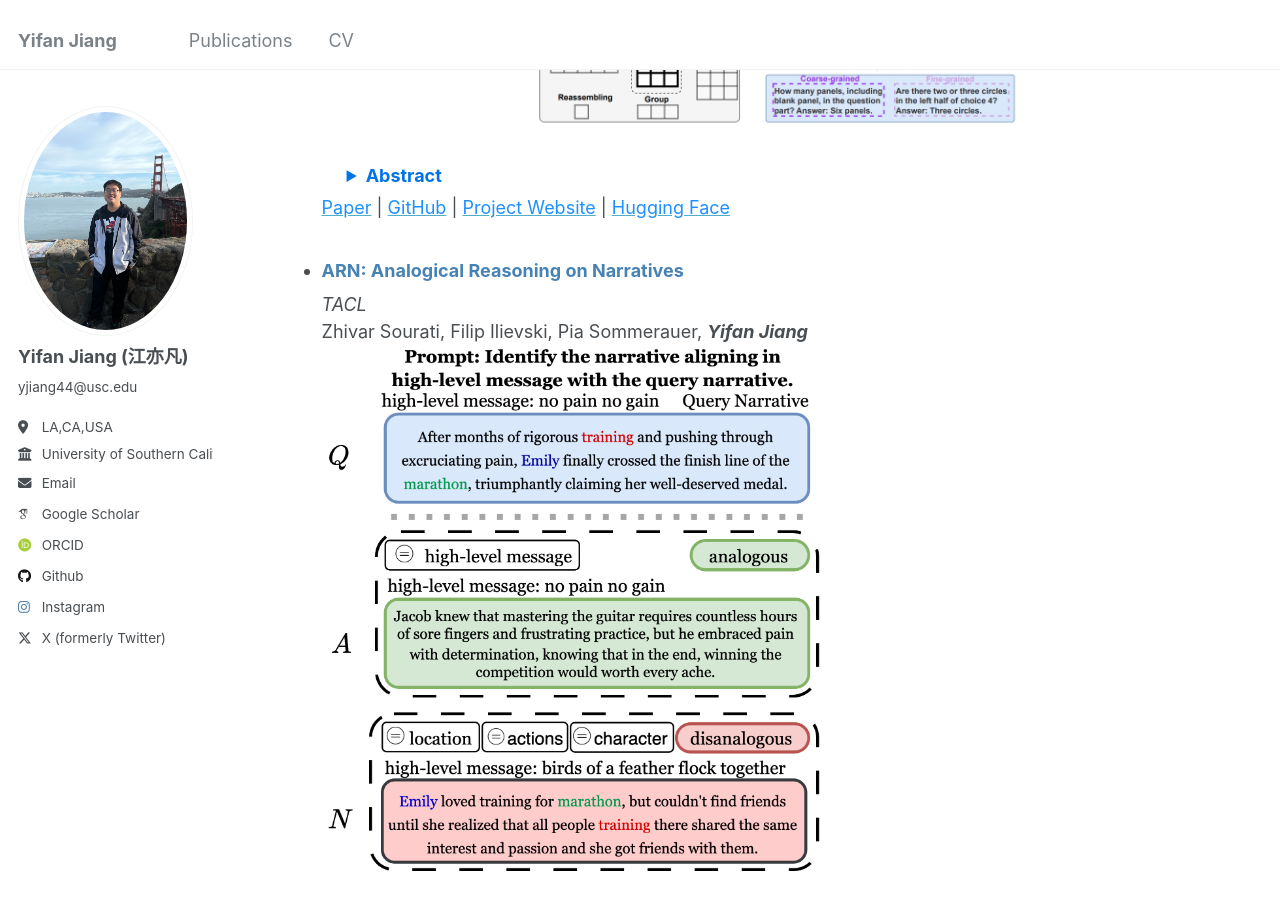
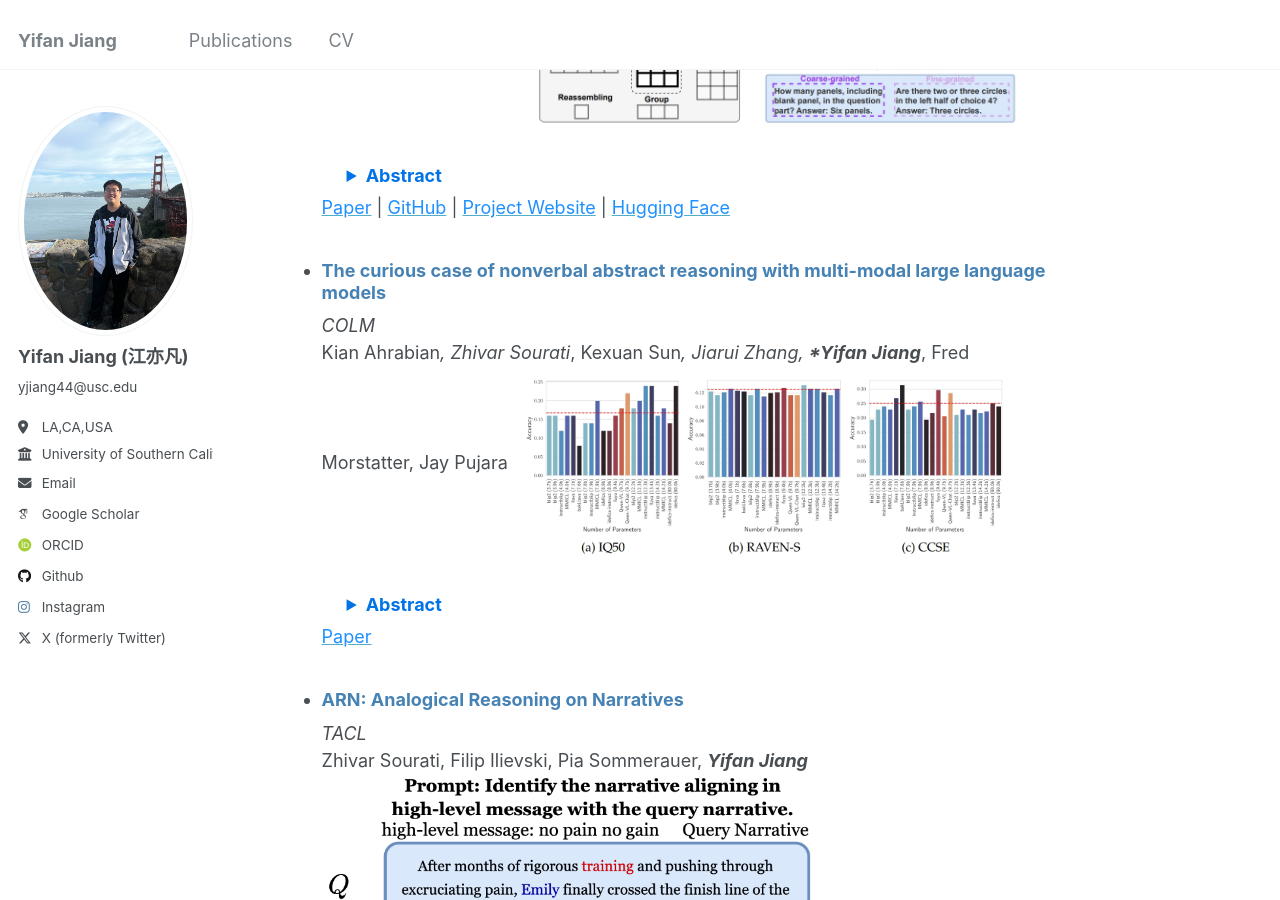
Before and after one commit to yifanJIANG-921/yifanJIANG-921.github.io, a Jekyll site: the page built from _pages/pub.md, in a window 1280 px wide and 900 px high, scrolled down 1647 px. Built offline with Jekyll 4.4.1, drawn with Linux system fonts in a browser that asks for light colours; some web fonts are replaced.

Commit message:
Update pub.md

```diff
--- a/_pages/pub.md
+++ b/_pages/pub.md
@@ -90,6 +90,18 @@ redirect_from:
   </details>
   [<span style="color: #1E90FF;">Paper</span>](https://arxiv.org/pdf/2404.13591) | [<span style="color: #1E90FF;">GitHub</span>](https://github.com/1171-jpg/MARVEL_AVR) | [<span style="color: #1E90FF;">Project Website</span>](https://marvel770.github.io/)  | [<span style="color: #1E90FF;">Hugging Face</span>](https://huggingface.co/datasets/kianasun/MARVEL)
 
+- ### <span style="color: #4682B4; font-weight: bold;">The curious case of nonverbal abstract reasoning with multi-modal large language models</span>
+  *COLM*<br>
+  Kian Ahrabian*, Zhivar Sourati*, Kexuan Sun*, Jiarui Zhang, ***Yifan Jiang***, Fred Morstatter, Jay Pujara
+    <img src="../assets/paper_image/colm_image_1.png" alt="COLM_Image_1" style="width: 500px;">
+  <details style="margin-left: 20px; padding: 5px;">
+    <summary style="font-weight: bold; color: #0073e6; cursor: pointer;">Abstract</summary>
+    <p style="margin-top: 10px; padding-left: 15px;">
+      While large language models (LLMs) are still being adopted to new domains and utilized in novel applications, we are experiencing an influx of the new generation of foundation models, namely multi-modal large language models (MLLMs). These models integrate verbal and visual information, opening new possibilities to demonstrate more complex reasoning abilities at the intersection of the two modalities. However, despite the revolutionizing prospect of MLLMs, our understanding of their reasoning abilities is limited. In this study, we assess the nonverbal abstract reasoning abilities of open-source and closed-source MLLMs using variations of Raven's Progressive Matrices. Our experiments expose the difficulty of solving such problems while showcasing the immense gap between open-source and closed-source models. We also reveal critical shortcomings with individual visual and textual modules, subjecting the models to low-performance ceilings. Finally, to improve MLLMs' performance, we experiment with various methods, such as Chain-of-Thought prompting, resulting in a significant (up to 100%) boost in performance.
+    </p>
+  </details>
+  [<span style="color: #1E90FF;">Paper</span>](https://arxiv.org/pdf/2401.12117)
+
 - ### <span style="color: #4682B4; font-weight: bold;">ARN: Analogical Reasoning on Narratives</span><br>
   *TACL*<br>
   Zhivar Sourati, Filip Ilievski, Pia Sommerauer, ***Yifan Jiang***
```
